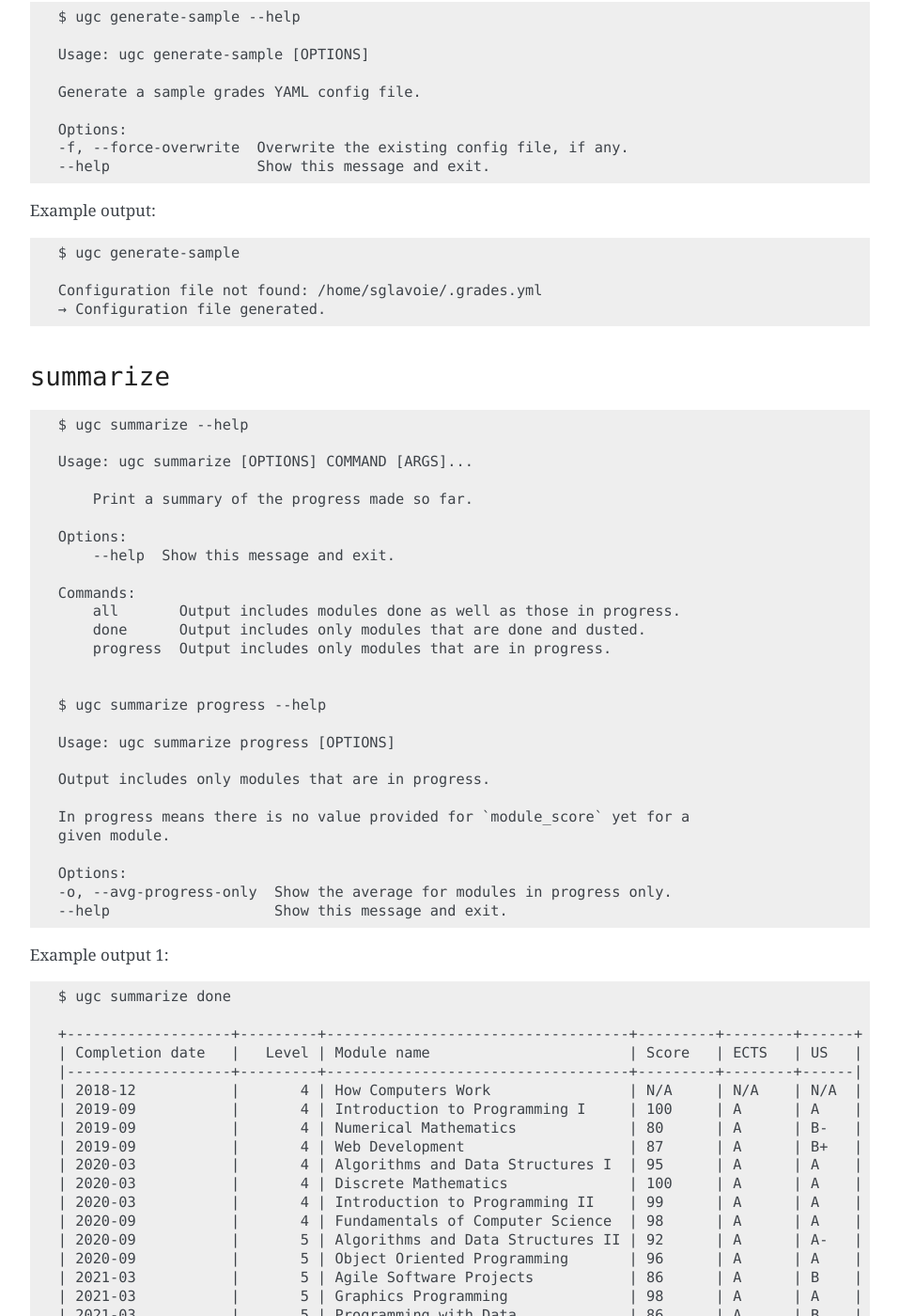
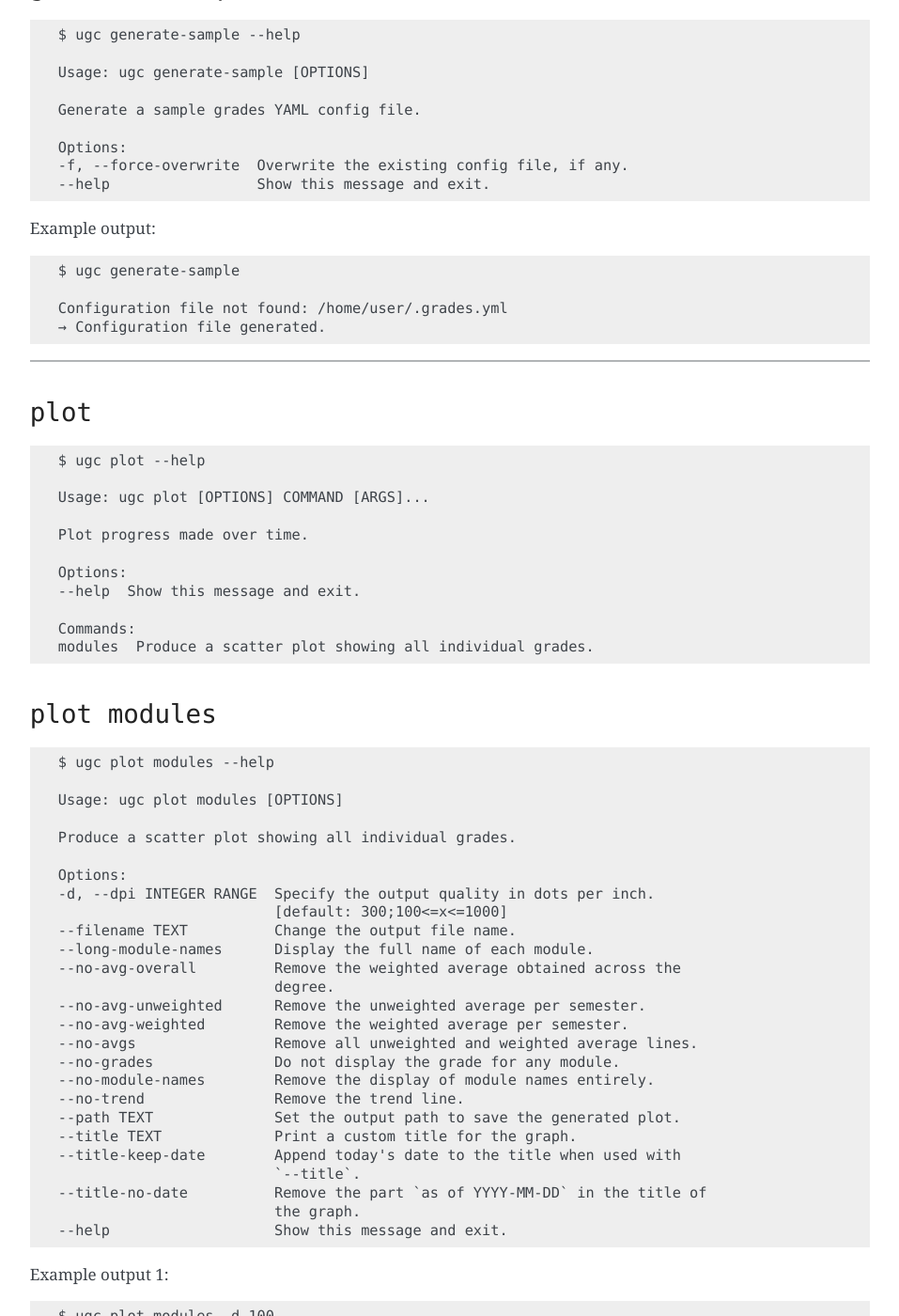
Before and after one commit to sglavoie/uol-grades-calculator, a Sphinx documentation site: the page built from docs/commands.rst, in a window 1280 px wide and 1400 px high, scrolled down 928 px. Shown: the whole window at 94% size, without its empty margins (311-1268 px from the left). Built offline with Sphinx 7.4.7, drawn with Linux system fonts in a browser that asks for light colours; some of the changed text lies outside the part shown.

Commit message:
Document command `ugc plot` with examples and images

```diff
--- a/docs/commands.rst
+++ b/docs/commands.rst
@@ -43,6 +43,9 @@
     Fundamentals of Computer Science: 60% actual [expected 58.0%]
 
 
+----------
+
+
 ``generate-sample``
 -------------------
 
@@ -63,8 +66,90 @@
 
     $ ugc generate-sample
 
-    Configuration file not found: /home/sglavoie/.grades.yml
+    Configuration file not found: /home/user/.grades.yml
     → Configuration file generated.
+
+
+----------
+
+
+``plot``
+---------
+
+::
+
+    $ ugc plot --help
+
+    Usage: ugc plot [OPTIONS] COMMAND [ARGS]...
+
+    Plot progress made over time.
+
+    Options:
+    --help  Show this message and exit.
+
+    Commands:
+    modules  Produce a scatter plot showing all individual grades.
+
+
+``plot modules``
+-------------------
+
+::
+
+    $ ugc plot modules --help
+
+    Usage: ugc plot modules [OPTIONS]
+
+    Produce a scatter plot showing all individual grades.
+
+    Options:
+    -d, --dpi INTEGER RANGE  Specify the output quality in dots per inch.
+                             [default: 300;100<=x<=1000]
+    --filename TEXT          Change the output file name.
+    --long-module-names      Display the full name of each module.
+    --no-avg-overall         Remove the weighted average obtained across the
+                             degree.
+    --no-avg-unweighted      Remove the unweighted average per semester.
+    --no-avg-weighted        Remove the weighted average per semester.
+    --no-avgs                Remove all unweighted and weighted average lines.
+    --no-grades              Do not display the grade for any module.
+    --no-module-names        Remove the display of module names entirely.
+    --no-trend               Remove the trend line.
+    --path TEXT              Set the output path to save the generated plot.
+    --title TEXT             Print a custom title for the graph.
+    --title-keep-date        Append today's date to the title when used with
+                             `--title`.
+    --title-no-date          Remove the part `as of YYYY-MM-DD` in the title of
+                             the graph.
+    --help                   Show this message and exit.
+
+
+Example output 1::
+
+    $ ugc plot modules -d 100
+
+    Plot saved to /home/user/Downloads/2021-08-21_grades_over_time.png
+
+
+.. image:: ./_static/images/plot_output1.png
+  :width: 1200
+  :alt: Output of `ugc plot modules -d 100`
+
+
+Example output 2::
+
+    $ ugc plot modules --dpi 100 --filename new_name --long-module-names \
+        --no-grades --path ~ --title "My custom title" --title-keep-date --no-trend
+
+    Plot saved to /home/user/new_name.png
+
+
+.. image:: ./_static/images/plot_output2.png
+  :width: 1200
+  :alt: Output of `ugc plot modules --dpi 100 --filename new_name --long-module-names --no-grades --path ~ --title "My custom title" --title-keep-date --no-trend`
+
+
+----------
 
 
 ``summarize``
```
Also changed, not shown: docs/_static/images/plot_output1.png (added), docs/_static/images/plot_output2.png (added).
